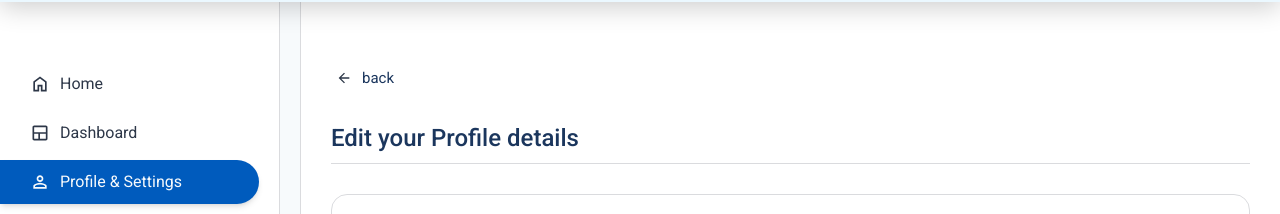
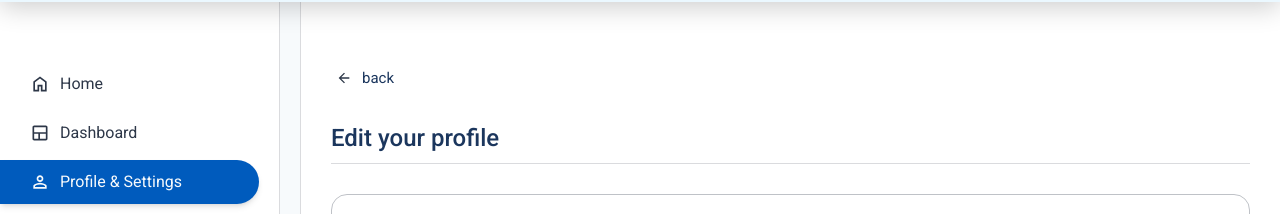
Before and after one commit to Mogith-Code/SmartGN-Digital-GN-Service-Management-System, a React (Vite) app in the folder SmartGN/: page /ResidentDashboard/profile in a window 1280 px wide. Both pictures are taken after a click on the button "Edit profile". Shown: the part 93-307 px from the top of the page. Built offline with nearby package versions, Linux system fonts and the light colour scheme.

Commit message:
update ResidentProfile.jsx

```diff
--- a/SmartGN/src/Pages/ResidentProfile.jsx
+++ b/SmartGN/src/Pages/ResidentProfile.jsx
@@ -429,11 +429,11 @@ function ResidentProfile({ onOpenHelp }) {
               </div>
 
               <div className="flex text-xl sm:text-2xl md:text-3xl lg:text-[24px] font-medium text-[#1B365D] border-b border-[#2D37482D] pb-2 sm:pb-2.5 md:pb-3 lg:pb-[10px] mt-4 sm:mt-5 md:mt-6 lg:my-[30px] mx-4 sm:mx-5 md:mx-6 lg:mx-[30px]">
-                Edit your Profile details
+                Edit your profile
               </div>
 
               {/* Image Upload Zone & Editor Form */}
-              <div className="border border-[#2D37482D] rounded-2xl p-8 mx-[30px]">
+              <div className="border border-[#2D37484D] rounded-2xl p-8 mx-[30px] mb-[30px]">
                 <form onSubmit={handleSaveProfile}>
                   {/* Circular profile image upload widget */}
                   <div className="flex flex-col items-center mb-6">
@@ -826,9 +826,6 @@ function ResidentProfile({ onOpenHelp }) {
           )}
         </div>
       </div>
-      {/* 2. Main Layout */}
-      <div className="flex flex-1 w-full">
-        {/* Sidebar Nav */}
 
       {/* Floating Help Trigger */}
       <button
@@ -840,7 +837,6 @@ function ResidentProfile({ onOpenHelp }) {
       >
         ?
       </button>
-      </div>
 
       {/* 3. Footer */}
       <Footer />
```
Lines whose indentation alone changed are shown as unchanged.
